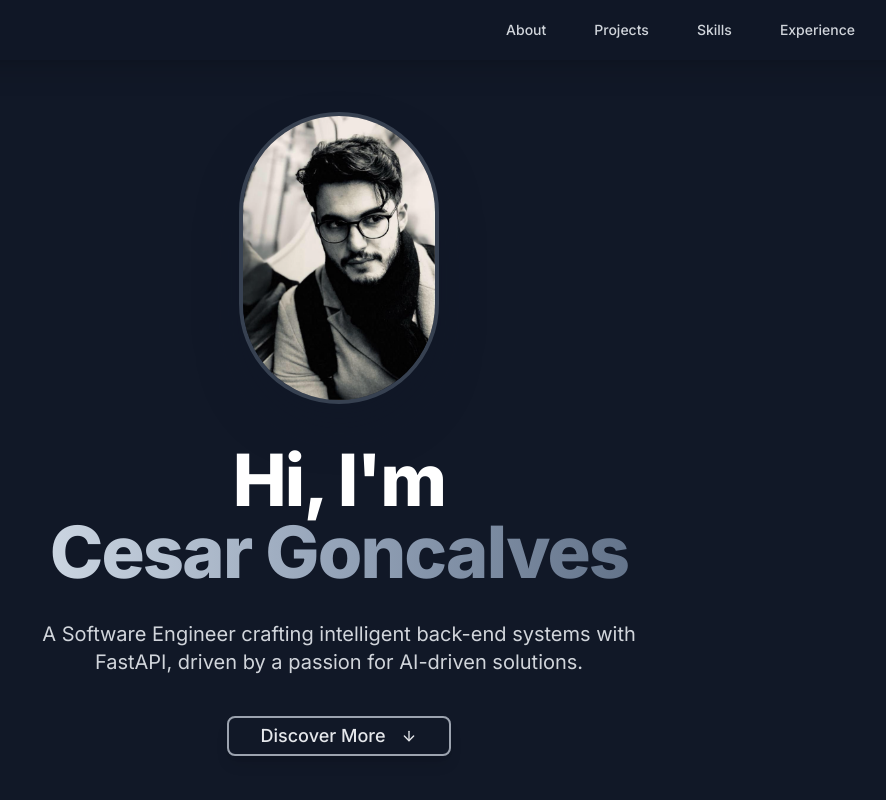
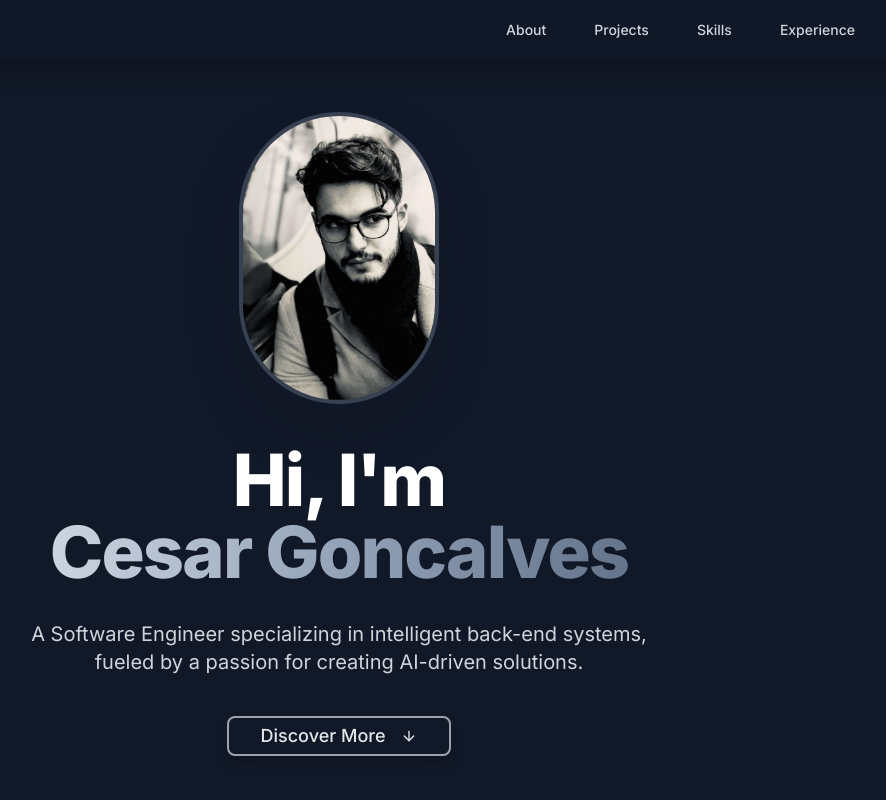
Before and after one commit to cgoncalves94/portfolio-cesar, a Next.js app: page / in a window 1280 px wide. Shown: the top 800 px of the page, without its empty margins (301-1187 px from the left). Built offline with nearby package versions, Linux system fonts and the light colour scheme.

Commit message:
refactor: update hero section description for clarity and focus

```diff
--- a/src/components/Hero.tsx
+++ b/src/components/Hero.tsx
@@ -45,7 +45,7 @@ export default function Hero() {
           transition={{ duration: 1, delay: 0.6 }}
           className="max-w-xl md:max-w-2xl mx-auto text-lg sm:text-xl text-gray-300 mb-10 leading-relaxed"
         >
-          A Software Engineer crafting intelligent back-end systems with FastAPI, driven by a passion for AI-driven solutions.
+          A Software Engineer specializing in intelligent back-end systems, fueled by a passion for creating AI-driven solutions.
         </motion.p>
         <Link href="#about" passHref>
           <motion.div
```
